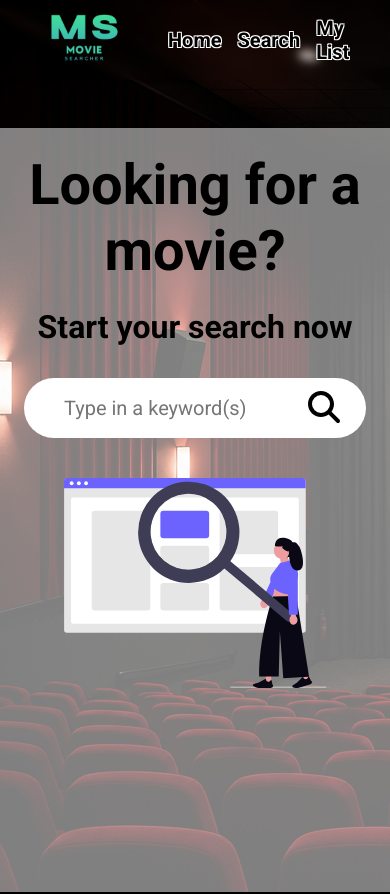
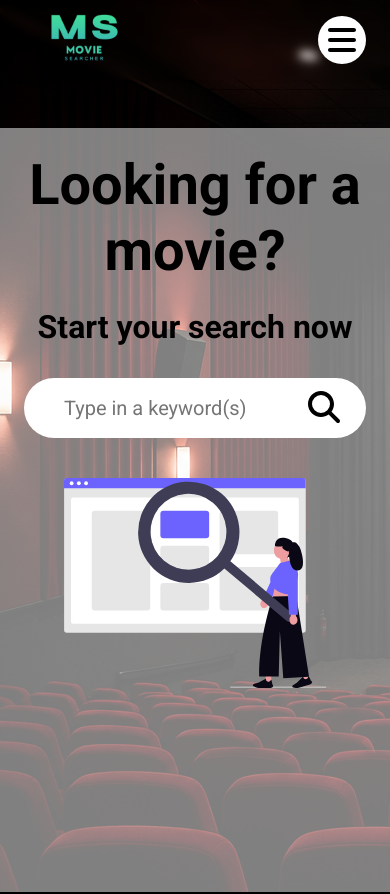
Before and after one commit to AgatoTakashi/FES-React-Final-Project, a React (Vite) app: page / in a window 390 px wide. Shown: the top 894 px of the page. Built offline with nearby package versions, Linux system fonts and the light colour scheme; a web font is replaced by a local one.

Commit message:
implemented hamburger menu for smaller screen

```diff
--- a/src/components/Nav.jsx
+++ b/src/components/Nav.jsx
@@ -2,21 +2,28 @@ import React from 'react'
 import logo from '../assets/logo.png'
 import { Link } from "react-router-dom"
 import { FontAwesomeIcon } from '@fortawesome/react-fontawesome'
+import { faBars, faX } from "@fortawesome/free-solid-svg-icons"
+import { useState } from 'react'
 
 const Nav = () => {
+    const [open, setOpen] = useState(false);
+
   return (
     <nav id="Nav">
         <div className="nav__container">
             <a href="/">
                 <img src={logo} alt="" className="logo" />
             </a>
-            <ul className="nav__links">
+            <ul className={`nav__links ${open ? "open" : ""}`}>
                 <li className="nav__list">
                     <Link to="/" className='nav__link'>Home</Link>
                     <Link to="/Search" className='nav__link'>Search</Link>
                     <Link to="/List" className='nav__link nav__link--list'>My List</Link>
                 </li>
             </ul>
+            <div className="hamburger" onClick={() => setOpen(!open)}>
+                {open? <FontAwesomeIcon icon={faX} />:<FontAwesomeIcon icon={faBars} /> }
+            </div>
         </div>
     </nav>
   )
--- a/src/index.css
+++ b/src/index.css
@@ -440,3 +440,62 @@ footer {
     padding: 40px;
   }
 }
+
+.hamburger {
+  display: none;
+  cursor: pointer;
+  z-index: 2;
+}
+
+@media (max-width: 768px) {
+  .hamburger {
+    display: block;
+  }
+
+  .nav__links {
+    display: none;
+  }
+}
+
+.hamburger svg {
+  color: white;
+  font-size: 28px;
+  background: white;
+  width: 32px;
+  height: 32px;
+  border-radius: 50%;
+  padding: 8px;
+}
+
+.nav__links {
+  display: flex;
+  gap: 24px;
+}
+
+@media (max-width: 768px) {
+  .nav__links {
+    display: none;
+    flex-direction: column;
+    background: rgba(0, 0, 0, .87);
+    position: absolute;
+    top: 0;
+    right: 0;
+    width: 100vw;
+    height: 100vh;
+    padding: 20px;
+    justify-content: center;
+    z-index: 2;
+  }
+  .nav__list {
+    display: flex;
+    flex-direction: column;
+  }
+  .nav__link {
+    font-size: 40px;
+    line-height: 2;
+  }
+
+  .nav__links.open {
+    display: flex;
+  }
+}
--- a/src/pages/Search.jsx
+++ b/src/pages/Search.jsx
@@ -91,7 +91,6 @@ const Search = () => {
           <div className="sort__container">
             <select
               id="filter"
-              defaultValue="DEFAULT"
               value={sortOption}
               onChange={(e) => setSortOption(e.target.value)}
             >
```
